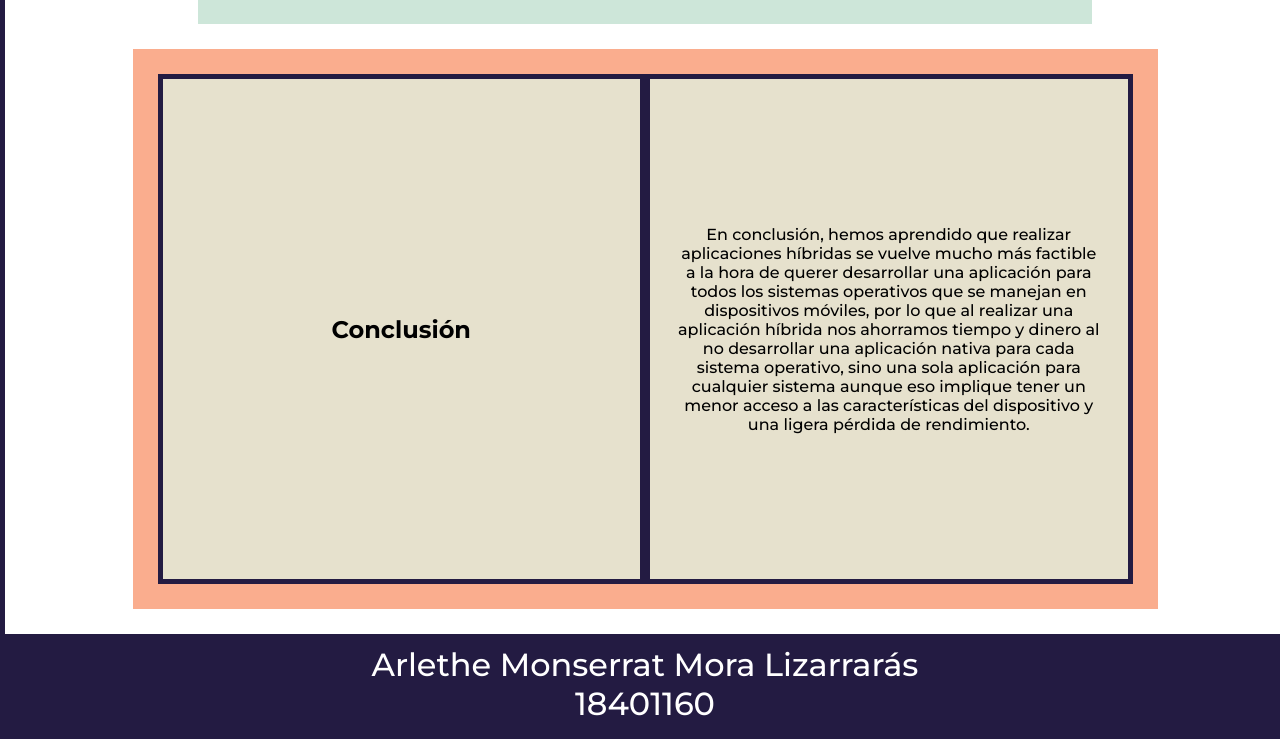
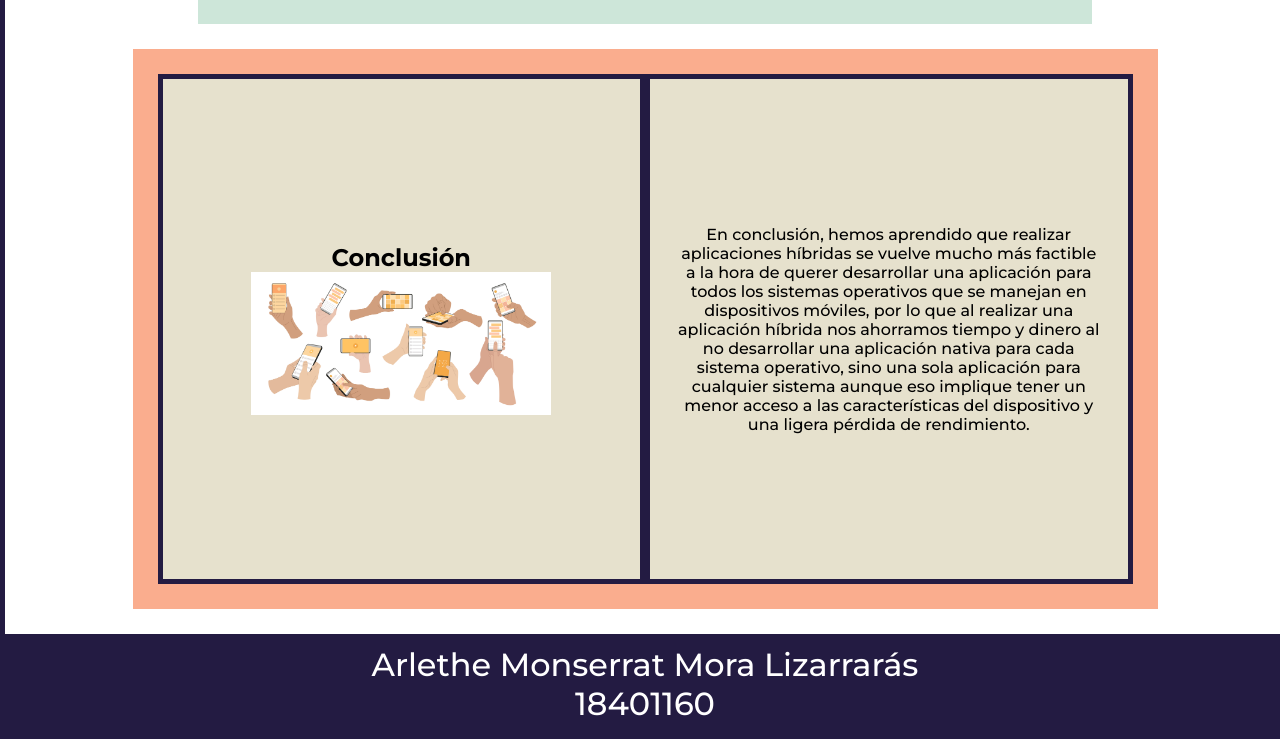
Before and after one commit to ArletheMora/cuadro-apps-nativas-hibridas, a plain HTML site: page index.html in a window 1280 px wide. Shown: the part 1562-2301 px from the top of the page. Drawn offline with Linux system fonts and the light colour scheme; the site is published under a folder, as on GitHub Pages, so addresses that start at the root find nothing.

Commit message:
segundo commit

```diff
--- a/index.html
+++ b/index.html
@@ -174,7 +174,7 @@
         <div class="central2">
           <div class="divImg">
             <h2>Conclusión</h2>
-            <img src="/celular_mano.jpg" alt="">
+            <img src="celular_mano.jpg" alt="">
           </div>
           <div class="info">
             <p>
```
